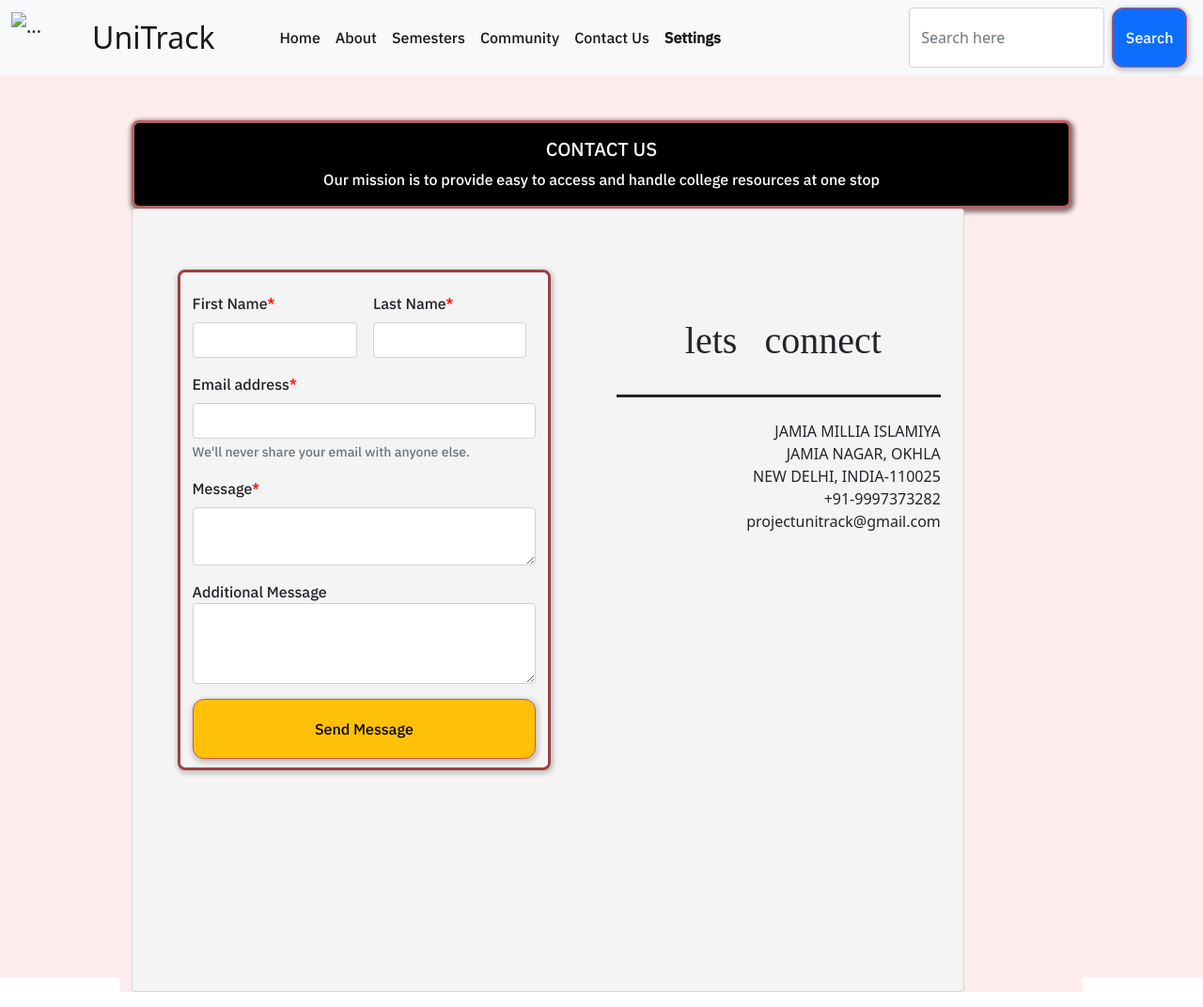
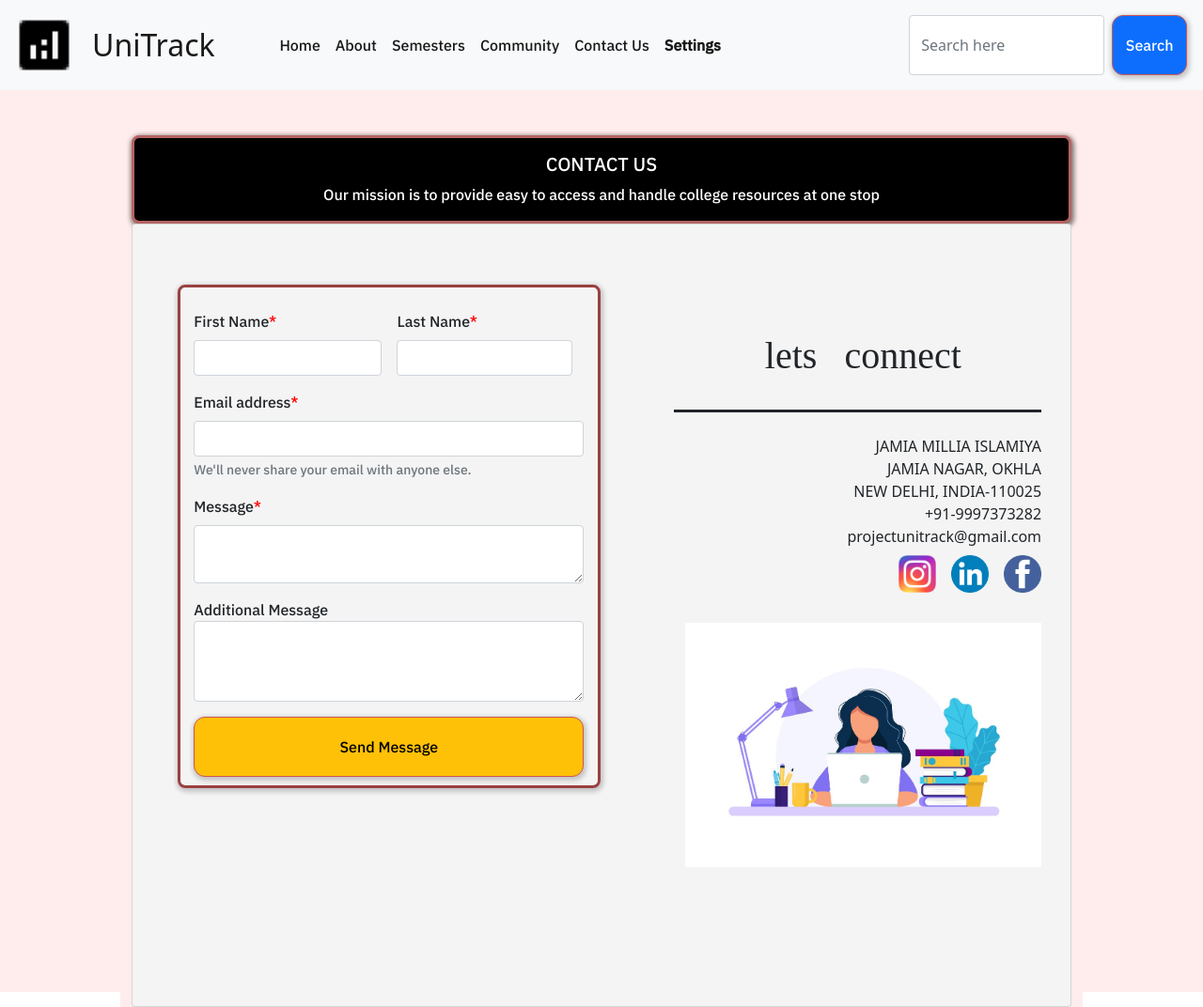
Before and after one commit to nazeed1658/UniTrack-ContactUs, a plain HTML site: page index.html in a window 1280 px wide. Shown: the whole page at 94% size. Drawn offline with nearby package versions, Linux system fonts and the light colour scheme; a web font is replaced by a local one.

Commit message:
Update index.html

```diff
--- a/index.html
+++ b/index.html
@@ -10,7 +10,7 @@
       <link rel="preconnect" href="https://fonts.gstatic.com" crossorigin>
       <link href="https://fonts.googleapis.com/css2?family=Quintessential&display=swap" rel="stylesheet">
       <link rel="stylesheet" href="contactCSS.css">
-      <link rel="shortcut icon" href="/images/WebsiteLogoSample.png" type="image/x-icon">
+      <link rel="shortcut icon" href="WebsiteLogoSample.png" type="image/x-icon">
       <title>UniTrack-Contact Us</title>
 </head>
 
@@ -18,7 +18,7 @@
       <header>
             <nav class="navbar navbar-expand-lg navbar-light bg-light">
                   <div class="container-fluid">
-                        <a class="navbar-brand" href="/home.html"><img src="/images/WebsiteLogoSample.png" alt="..."
+                        <a class="navbar-brand" href="/home.html"><img src="WebsiteLogoSample.png" alt="..."
                                     width="70rem">
                               <h2>UniTrack</h2>
                         </a>
@@ -151,19 +151,19 @@
                                                 <P>projectunitrack@gmail.com</P>
                                                 <div class="logoimages">
                                                       <a href="https://www.instagram.com" target="_main" id="instalogo">
-                                                            <img src="/images/Instagram_logo_2016.svg.png" width="40vw"
+                                                            <img src="Instagram_logo_2016.svg.png" width="40vw"
                                                                   alt=""></a>
                                                       <a href="https://www.linkedin.com" target="_main"
                                                             id="linkedinlogo"> <img
-                                                                  src="/images/LinkedIn_icon_circle.svg.png"
+                                                                  src="LinkedIn_icon_circle.svg.png"
                                                                   width="40vw" alt=""></a>
                                                       <a href="https://www.facebook.com" target="_main"
-                                                            id="facebooklogo"> <img src="/images/facebook_icon.png"
+                                                            id="facebooklogo"> <img src="facebook_icon.png"
                                                                   width="40vw" alt=""></a>
                                                 </div>
                                           </div>
                                           <div class="mainimage">
-                                                <img src="/images/laptop_girl_studying.jpg" width="97%" alt="">
+                                                <img src="laptop_girl_studying.jpg" width="97%" alt="">
                                           </div>
                                     </div>
                               </div>
```
